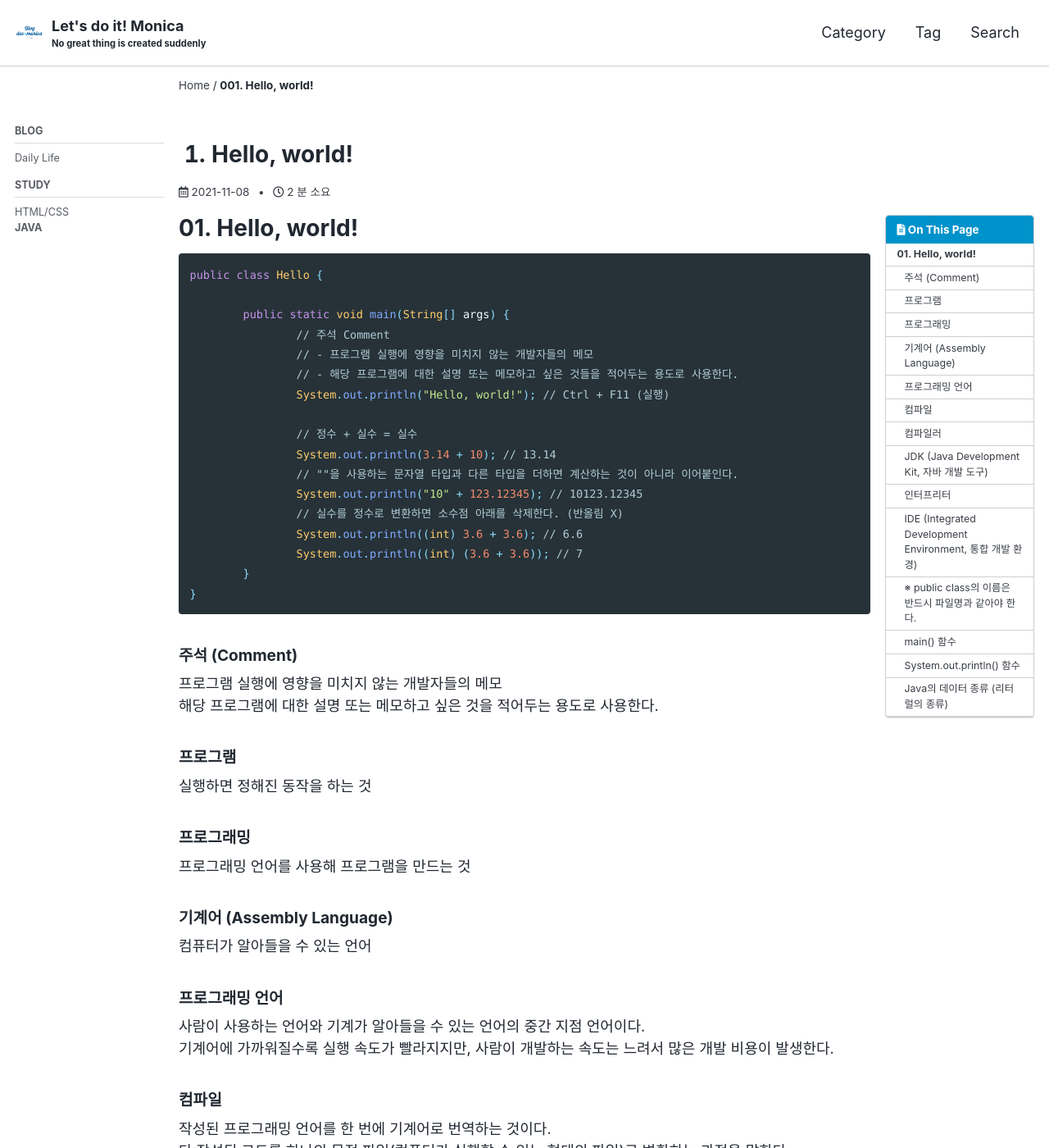
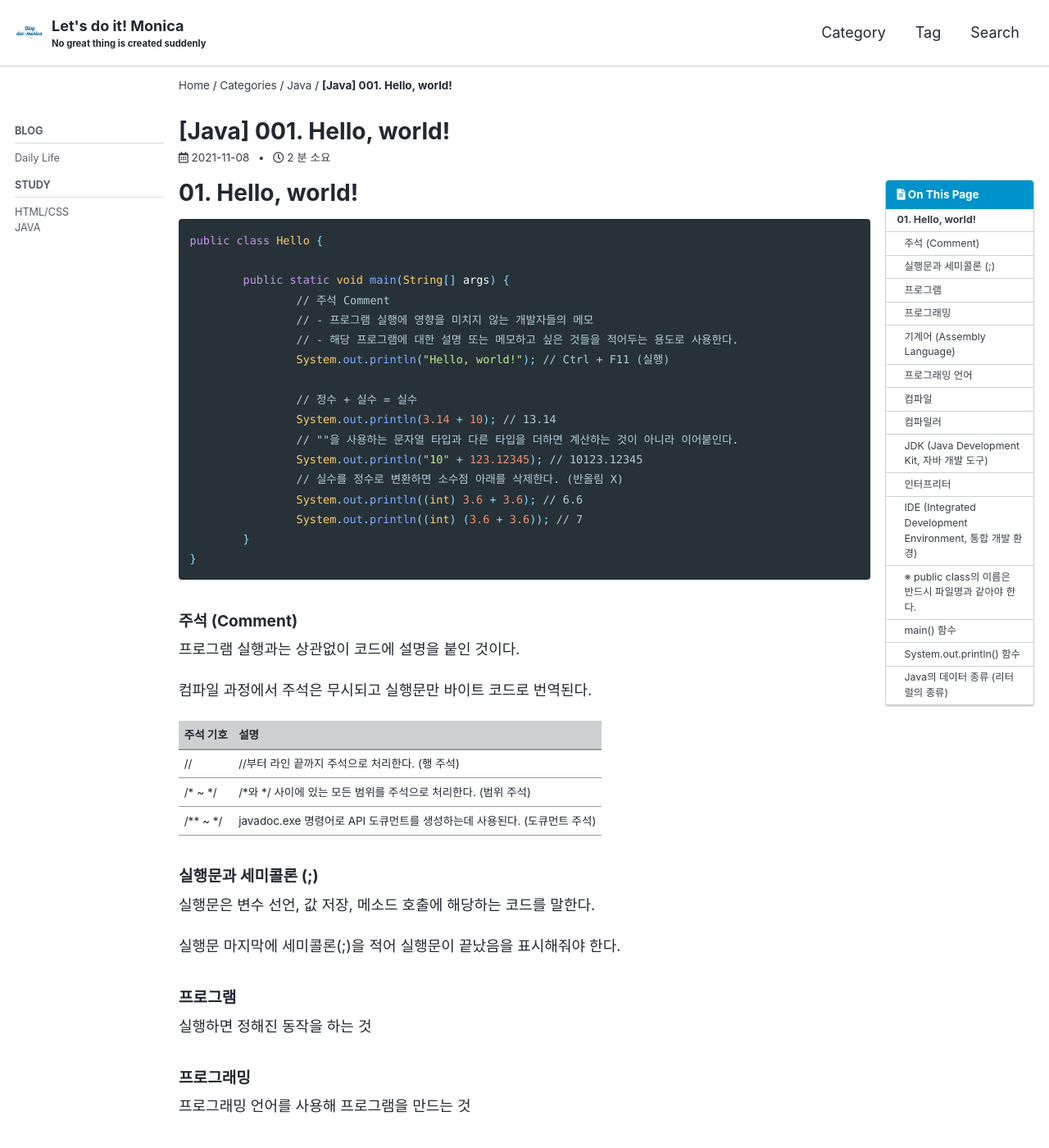
Before and after one commit to devxmonica/devxmonica.github.io, a Jekyll site: the page built from _posts/2021-11-08-3rd-posting.md, in a window 1280 px wide and 1400 px high. Shown: the whole window at 82% size. Built offline with Jekyll 4.4.1, drawn with Linux system fonts in a browser that asks for light colours; cached includes are drawn as plain includes; comment, search, counter and statistics services are not loaded; some of the changed text lies outside the part shown.

Commit message:
파일명 변경

````diff
--- a/_posts/2021-11-08-third-posting.md
+++ b/_posts/2021-11-08-3rd-posting.md
@@ -1,14 +1,17 @@
 ---
 layout:	single
-title: "001. Hello, world!"
-categories: JAVA
-tag: [STUDY, JAVA]
+title: "[Java] 001. Hello, world!"
+excerpt: "Hello, world!"
+categories: Java
+tag: [STUDY, Java]
 toc: true
+toc_sticky: true
 author_profile: false
 sidebar:
     nav: "docs"
 search: true
-permalink: /java/
+permalink: categories/java/001-Hello-world
+# last_modified_at:
 ---
 
 # 01. Hello, world!
@@ -34,8 +37,21 @@ public class Hello {
 ```
 
 #### 주석 (Comment)
-프로그램 실행에 영향을 미치지 않는 개발자들의 메모
-해당 프로그램에 대한 설명 또는 메모하고 싶은 것을 적어두는 용도로 사용한다.
+프로그램 실행과는 상관없이 코드에 설명을 붙인 것이다.
+
+컴파일 과정에서 주석은 무시되고 실행문만 바이트 코드로 번역된다.
+
+| 주석 기호 | 설명                                                         |
+| --------- | ------------------------------------------------------------ |
+| //        | //부터 라인 끝까지 주석으로 처리한다. (행 주석)              |
+| /* ~ */   | /*와 */ 사이에 있는 모든 범위를 주석으로 처리한다. (범위 주석) |
+| /** ~ */  | javadoc.exe 명령어로 API 도큐먼트를 생성하는데 사용된다. (도큐먼트 주석) |
+
+#### 실행문과 세미콜론 (;)
+
+실행문은 변수 선언, 값 저장, 메소드 호출에 해당하는 코드를 말한다.
+
+실행문 마지막에 세미콜론(;)을 적어 실행문이 끝났음을 표시해줘야 한다.
 
 #### 프로그램
 실행하면 정해진 동작을 하는 것
````
Also changed, not shown: _posts/2021-10-30-1st-posting.md (renamed from _posts/2021-10-30-first-posting.md, +6 -5 lines), _posts/2021-11-01-2nd-posting.md (renamed from _posts/2021-11-01-second-posting.md, +5 -2 lines).
